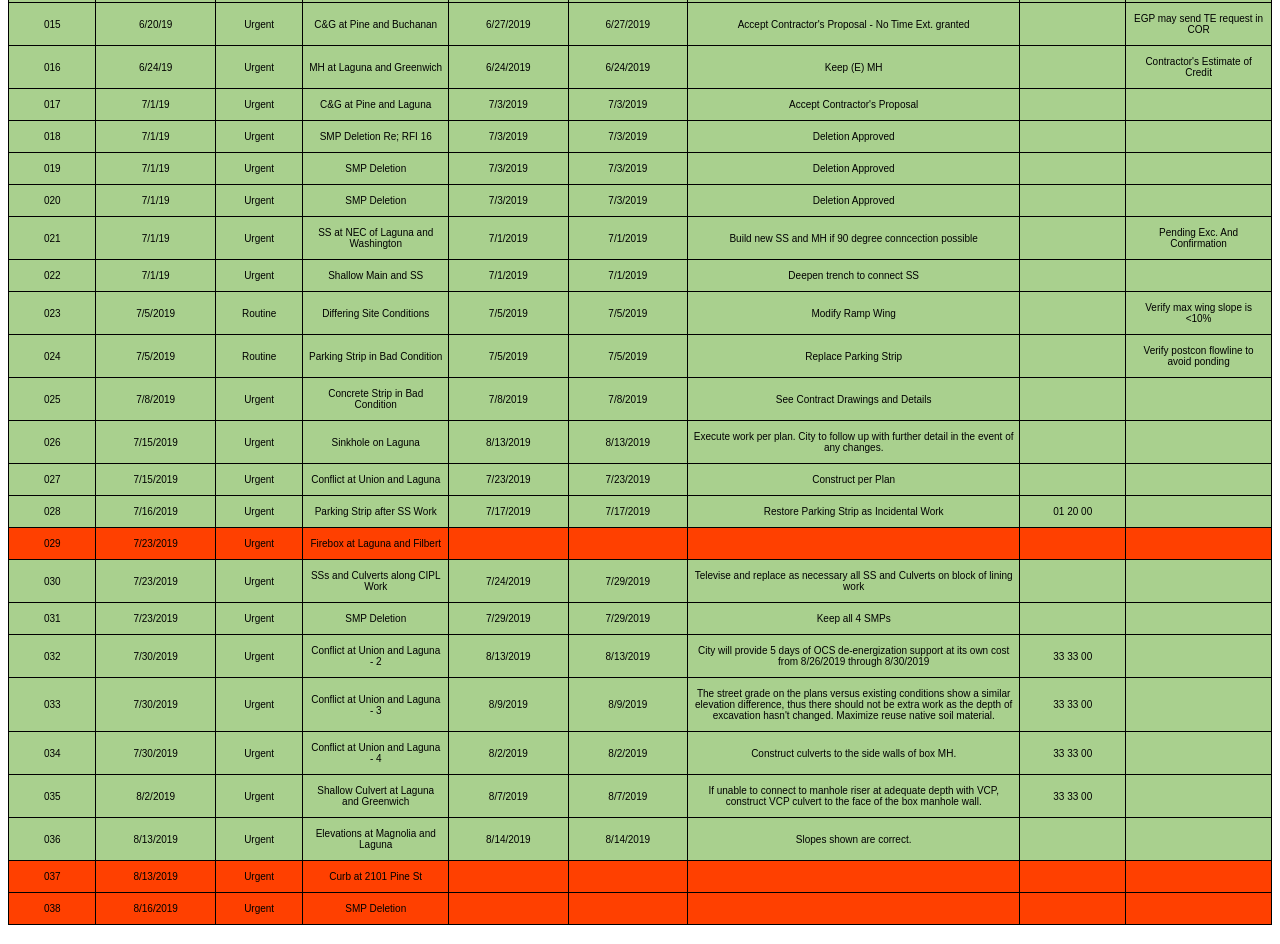
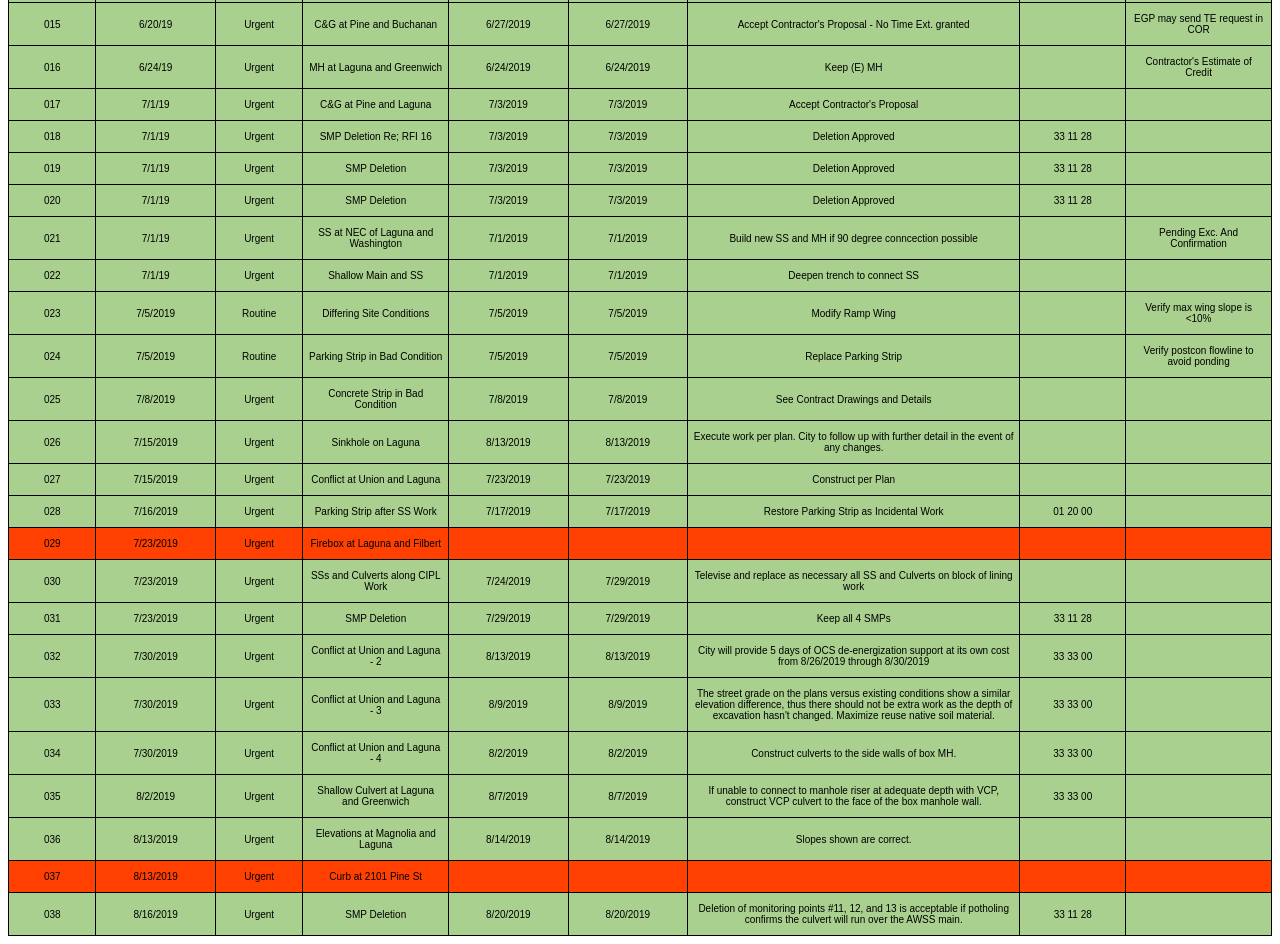
Before and after one commit to sfdpw/2937J_RFI_Log, a plain HTML site: page index.html in a window 1280 px wide. Shown: the part 617-1561 px from the top of the page. Drawn offline with Linux system fonts and the light colour scheme.

Commit message:
Add files via upload

```diff
--- a/index.html
+++ b/index.html
@@ -141,7 +141,7 @@
     <td class="tg-nfac">6/26/2019</td>
     <td class="tg-nfac">6/26/2019</td>
     <td class="tg-nfac">Deletion Approved pending pothole results</td>
-    <td class="tg-nfac"></td>
+    <td class="tg-nfac">33 11 28</td>
     <td class="tg-nfac">Pothole Results</td>
     </tr>
    <tr>
@@ -262,7 +262,7 @@
     <td class="tg-nfac">7/3/2019</td>
     <td class="tg-nfac">7/3/2019</td>
     <td class="tg-nfac">Deletion Approved</td>
-    <td class="tg-nfac"></td>
+    <td class="tg-nfac">33 11 28</td>
     <td class="tg-nfac"></td>
     </tr>
    <tr>
@@ -273,7 +273,7 @@
     <td class="tg-nfac">7/3/2019</td>
     <td class="tg-nfac">7/3/2019</td>
     <td class="tg-nfac">Deletion Approved</td>
-    <td class="tg-nfac"></td>
+    <td class="tg-nfac">33 11 28</td>
     <td class="tg-nfac"></td>
     </tr>
    <tr>
@@ -284,7 +284,7 @@
     <td class="tg-nfac">7/3/2019</td>
     <td class="tg-nfac">7/3/2019</td>
     <td class="tg-nfac">Deletion Approved</td>
-    <td class="tg-nfac"></td>
+    <td class="tg-nfac">33 11 28</td>
     <td class="tg-nfac"></td>
     </tr>
    <tr>
@@ -405,7 +405,7 @@
     <td class="tg-nfac">7/29/2019</td>
     <td class="tg-nfac">7/29/2019</td>
     <td class="tg-nfac">Keep all 4 SMPs</td>
-    <td class="tg-nfac"></td>
+    <td class="tg-nfac">33 11 28</td>
     <td class="tg-nfac"></td>
   </tr>
 <tr>
@@ -476,15 +476,15 @@ be extra work as the depth of excavation hasn't changed.  Maximize reuse native
     <td class="tg-cntc"></td>
   </tr>
 <tr>
-    <td class="tg-cntc">038</td>
-    <td class="tg-cntc">8/16/2019</td>
-    <td class="tg-cntc">Urgent</td>
-    <td class="tg-cntc">SMP Deletion</td>
-    <td class="tg-cntc"></td>
-    <td class="tg-cntc"></td>
-    <td class="tg-cntc"></td>
-    <td class="tg-cntc"></td>
-    <td class="tg-cntc"></td>
+    <td class="tg-nfac">038</td>
+    <td class="tg-nfac">8/16/2019</td>
+    <td class="tg-nfac">Urgent</td>
+    <td class="tg-nfac">SMP Deletion</td>
+    <td class="tg-nfac">8/20/2019</td>
+    <td class="tg-nfac">8/20/2019</td>
+    <td class="tg-nfac">Deletion of monitoring points #11, 12, and 13 is acceptable if potholing confirms the culvert will run over the AWSS main.</td>
+    <td class="tg-nfac">33 11 28</td>
+    <td class="tg-nfac"></td>
   </tr>
 </table>
 
```
